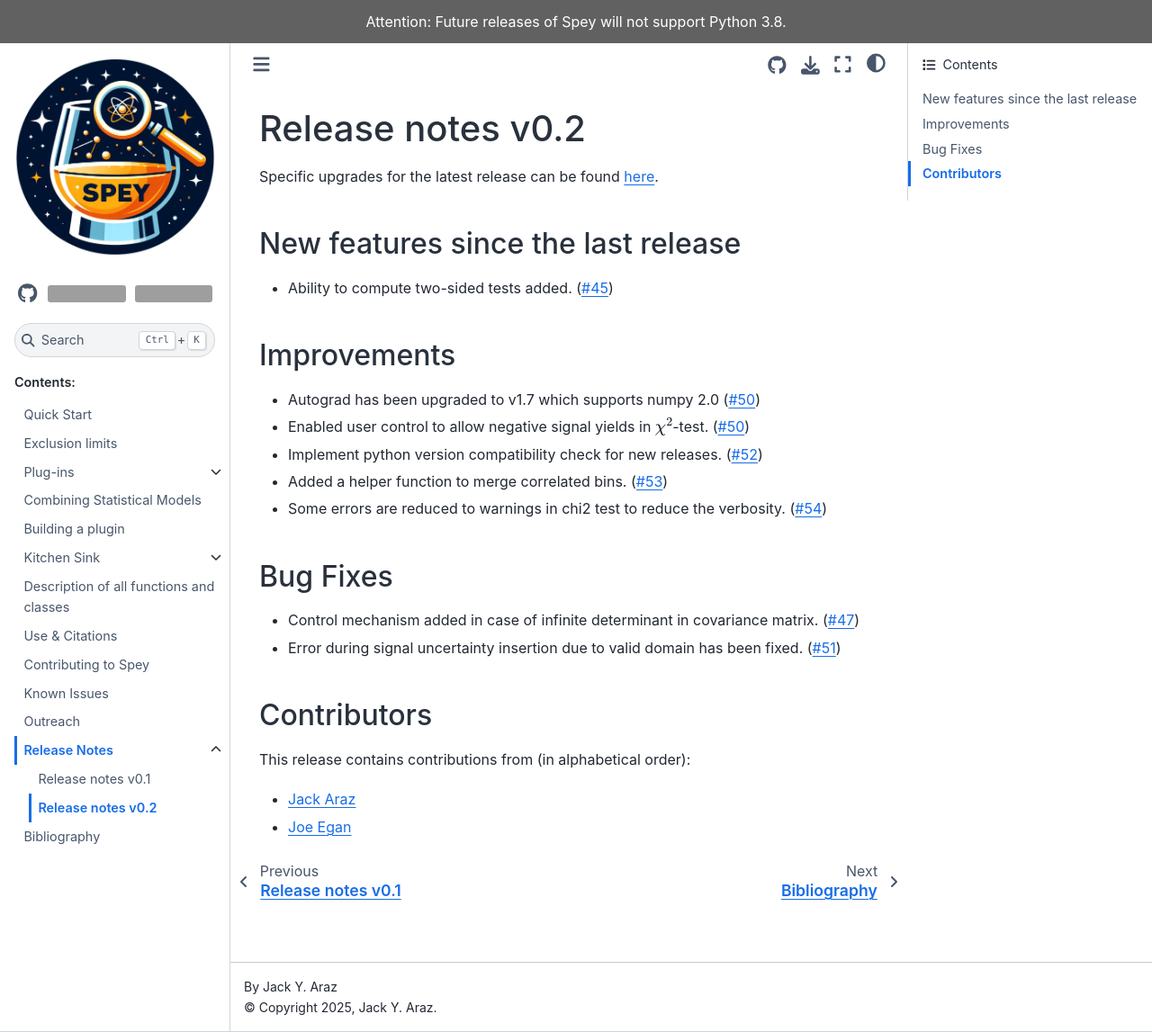
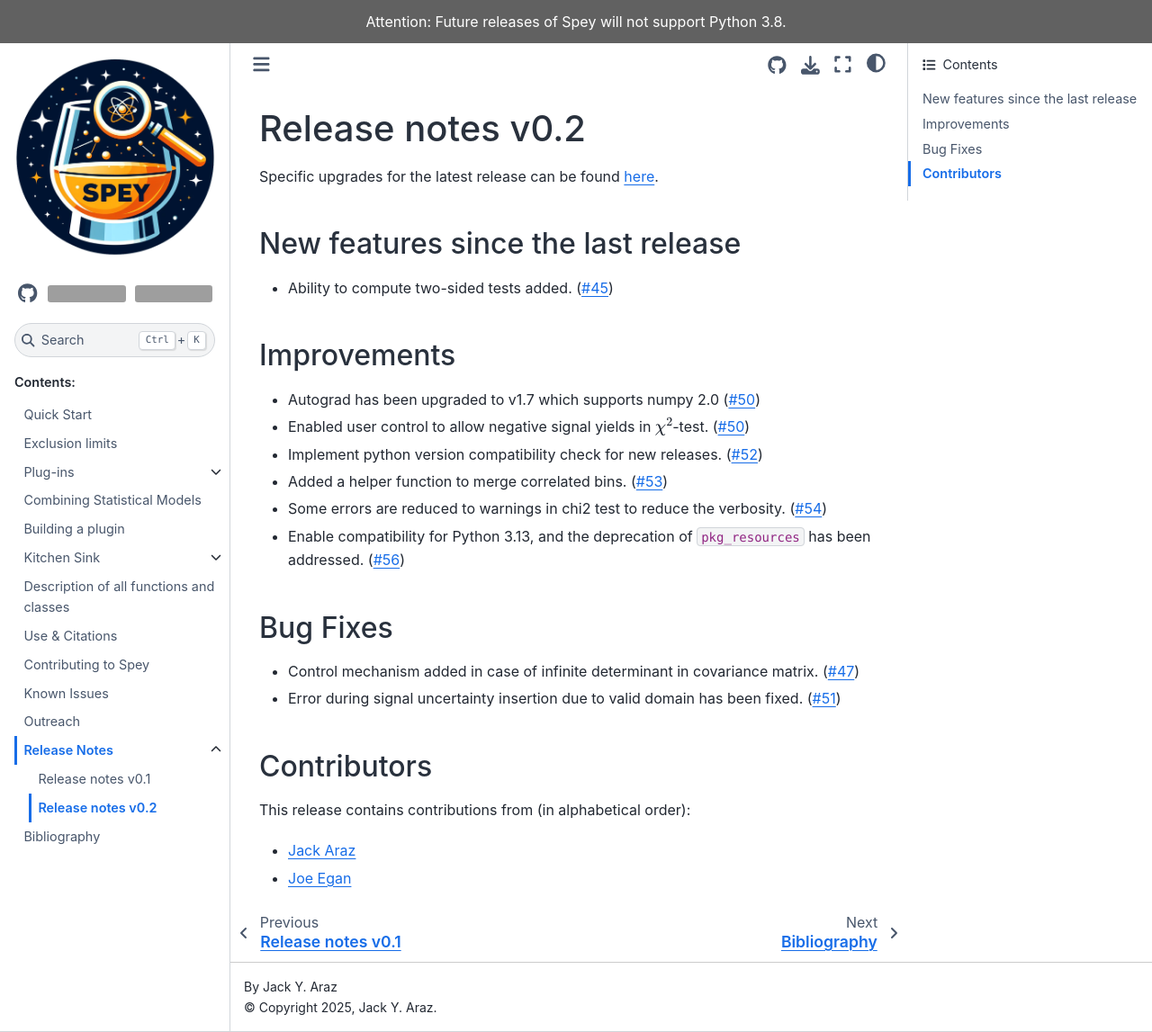
Before and after one commit to SpeysideHEP/spey, a Sphinx documentation site: the page built from docs/releases/changelog-v0.2.md, in a window 1280 px wide and 1147 px high. Shown: the whole window at 90% size. Built offline with Sphinx 7.4.7 and the Sphinx Book theme 1.1.4, drawn with Linux system fonts in a browser that asks for light colours; grey boxes are pictures that could not be loaded.

Commit message:
update changelog

```diff
--- a/docs/releases/changelog-v0.2.md
+++ b/docs/releases/changelog-v0.2.md
@@ -24,6 +24,9 @@ Specific upgrades for the latest release can be found [here](https://github.com/
 * Some errors are reduced to warnings in chi2 test to reduce the verbosity.
   ([#54](https://github.com/SpeysideHEP/spey/pull/54))
 
+* Enable compatibility for Python 3.13, and the deprecation of `pkg_resources` has been addressed.
+  ([#56](https://github.com/SpeysideHEP/spey/pull/56))
+
 ## Bug Fixes
 
 * Control mechanism added in case of infinite determinant in covariance matrix.
```
